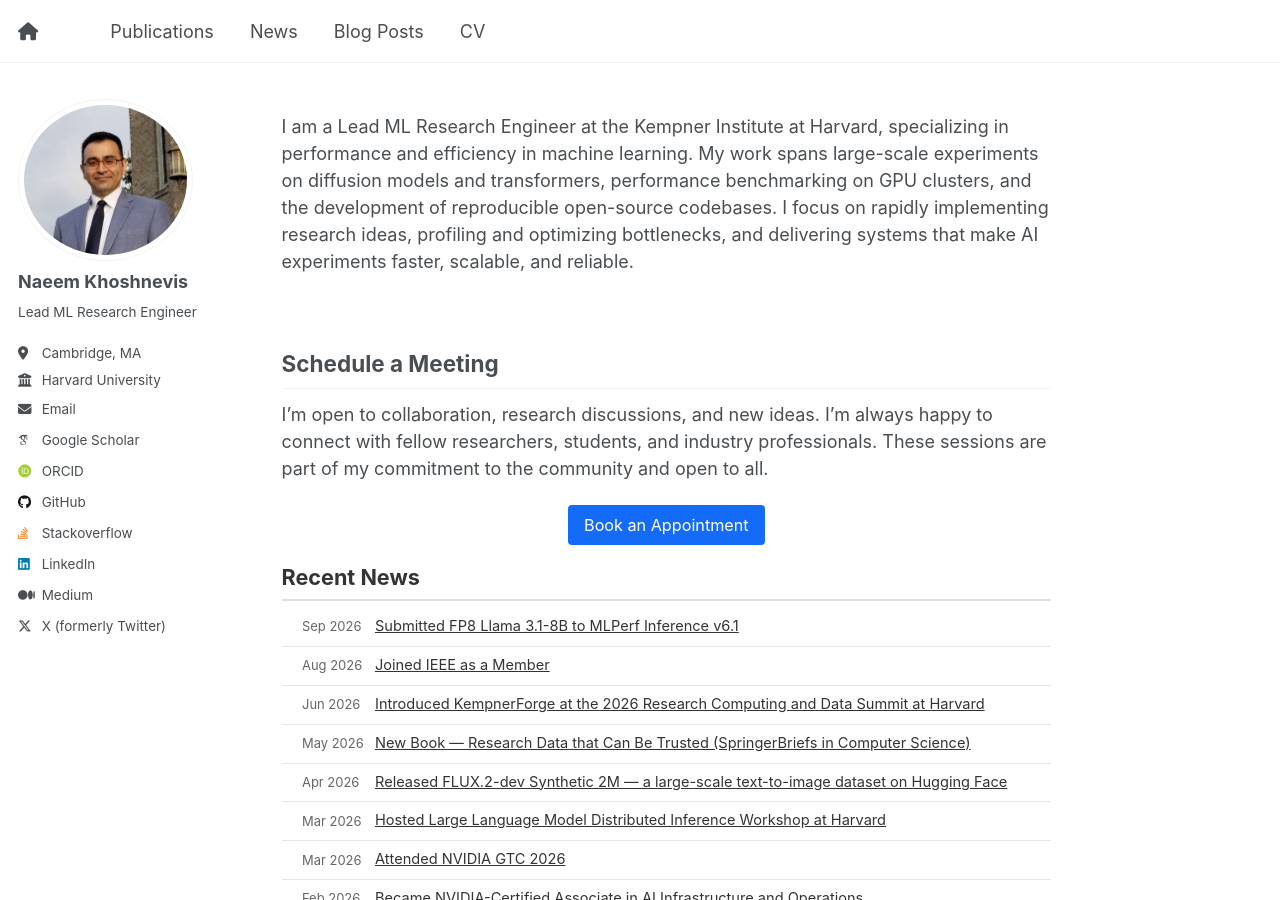
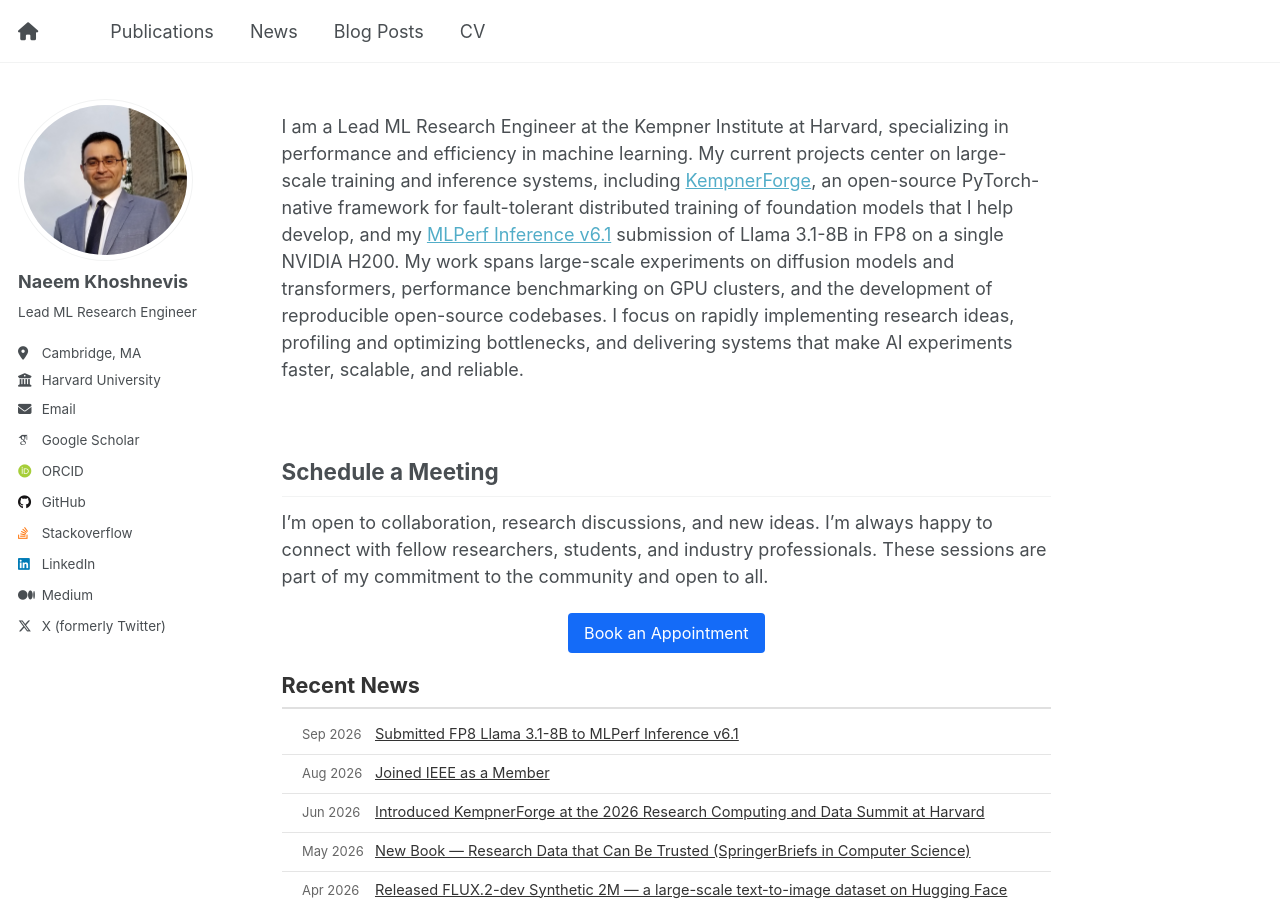
Before and after one commit to Naeemkh/naeemkh.github.io, a Jekyll site: the page built from _pages/about.md, in a window 1280 px wide and 900 px high. Built offline with Jekyll 4.4.1, drawn with Linux system fonts in a browser that asks for light colours; some web fonts are replaced; a script that is not in the unit is left out.

Commit message:
Update bio with current training and inference systems work

```diff
--- a/_pages/about.md
+++ b/_pages/about.md
@@ -9,7 +9,7 @@ redirect_from:
 
 {% include base_path %}
 
-I am a Lead ML Research Engineer at the Kempner Institute at Harvard, specializing in performance and efficiency in machine learning. My work spans large-scale experiments on diffusion models and transformers, performance benchmarking on GPU clusters, and the development of reproducible open-source codebases. I focus on rapidly implementing research ideas, profiling and optimizing bottlenecks, and delivering systems that make AI experiments faster, scalable, and reliable.
+I am a Lead ML Research Engineer at the Kempner Institute at Harvard, specializing in performance and efficiency in machine learning. My current projects center on large-scale training and inference systems, including [KempnerForge](https://github.com/KempnerInstitute/KempnerForge), an open-source PyTorch-native framework for fault-tolerant distributed training of foundation models that I help develop, and my [MLPerf Inference v6.1](/news/2026-09-16-mlperf-inference-v6-1/) submission of Llama 3.1-8B in FP8 on a single NVIDIA H200. My work spans large-scale experiments on diffusion models and transformers, performance benchmarking on GPU clusters, and the development of reproducible open-source codebases. I focus on rapidly implementing research ideas, profiling and optimizing bottlenecks, and delivering systems that make AI experiments faster, scalable, and reliable.
 
 <div style="text-align: center; margin: 30px 0; display: flex; justify-content: center; gap: 20px; flex-wrap: wrap;">
   <div data-iframe-width="150" data-iframe-height="270" data-share-badge-id="ebc0521a-1067-44a5-828e-86378194ebfc" data-share-badge-host="https://www.credly.com"></div>
```
